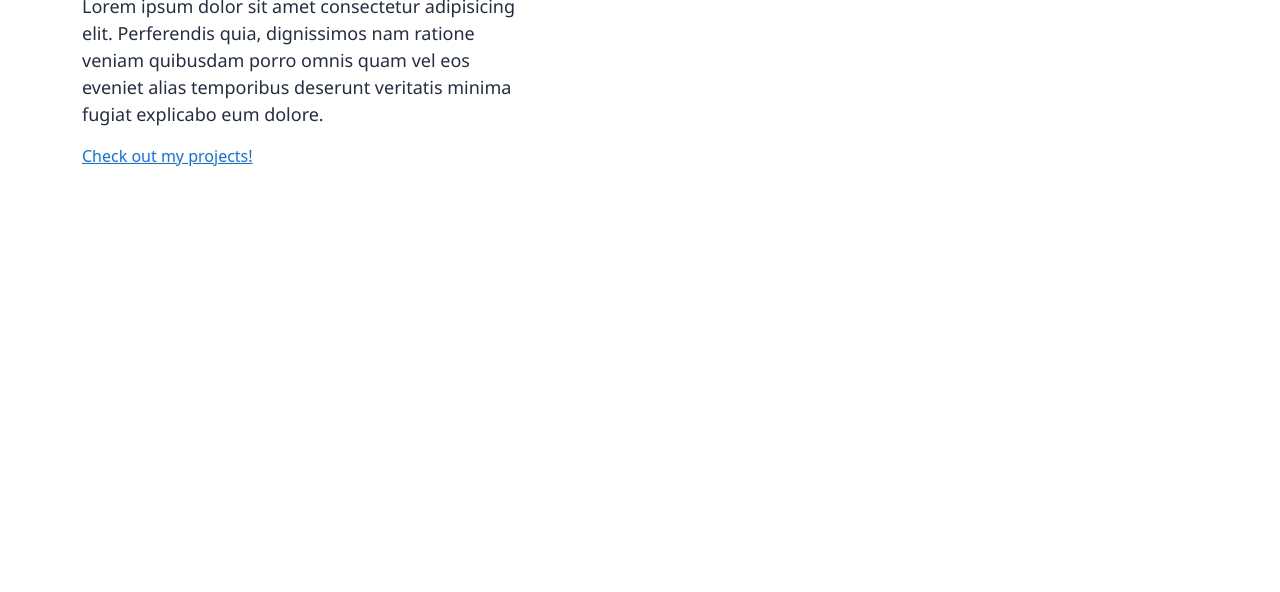
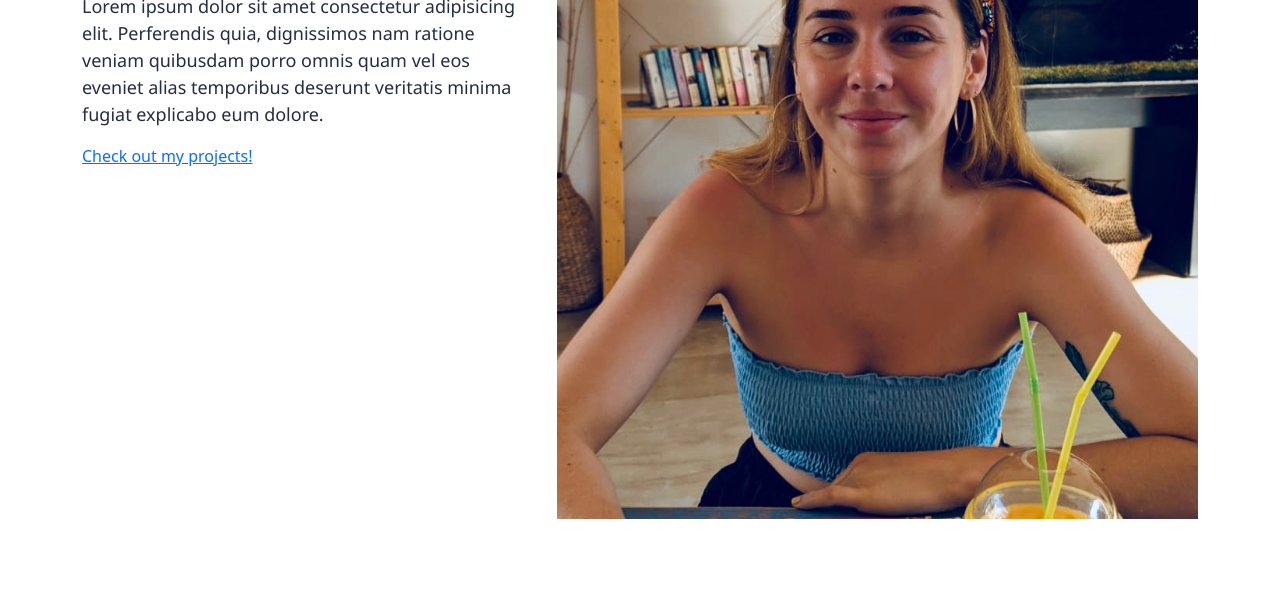
Before and after one commit to kim-elisa/km-portfolio-project, a plain HTML site: page about.html in a window 1280 px wide. Shown: the part 208-800 px from the top of the page. Drawn offline with nearby package versions, Linux system fonts and the light colour scheme.

Commit message:
added head shot to about

```diff
--- a/about.html
+++ b/about.html
@@ -76,7 +76,7 @@
         </div>
         <div class="col-7">
           <img
-            src=""
+            src="/images/kim-at-kenela.jpeg"
             alt="picture of myself, kim elisa munnery"
             class="img-fluid"
           />
```
Also changed, not shown: images/kim-at-kenela.jpeg (added).
